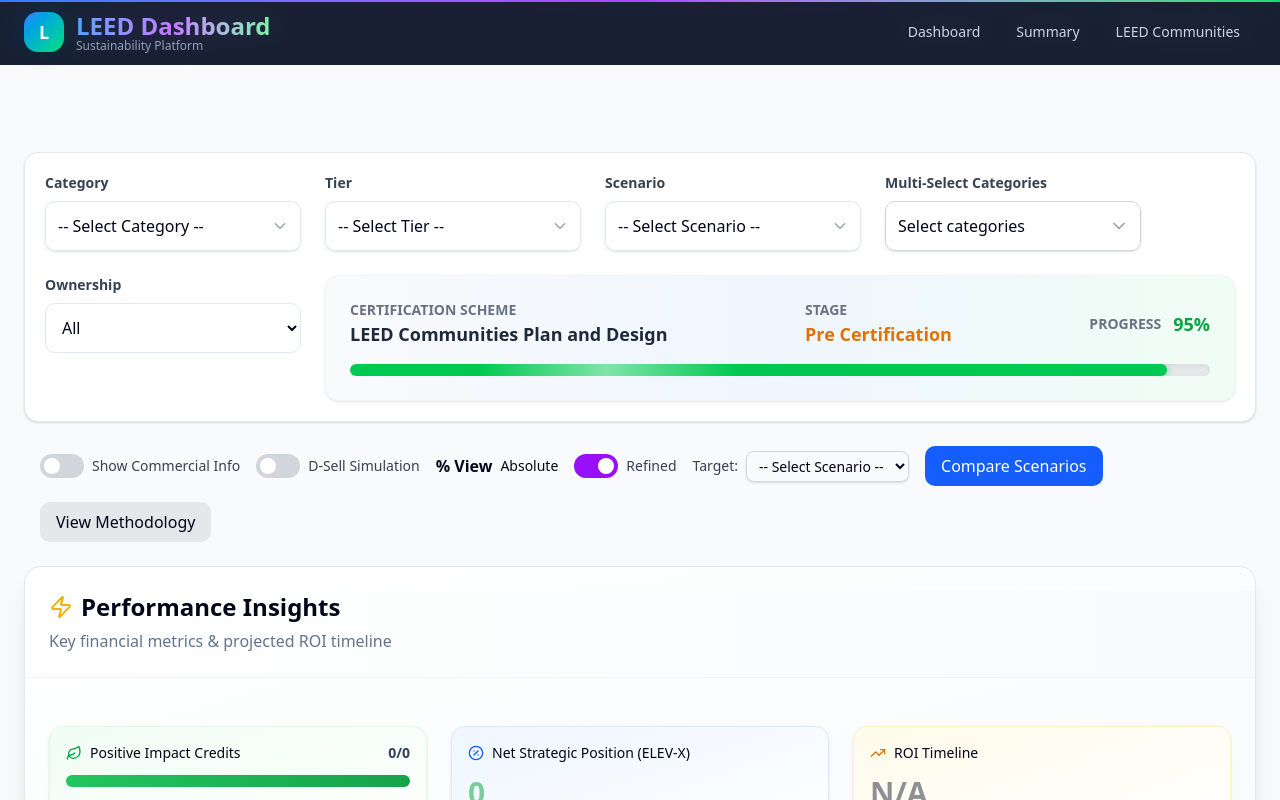
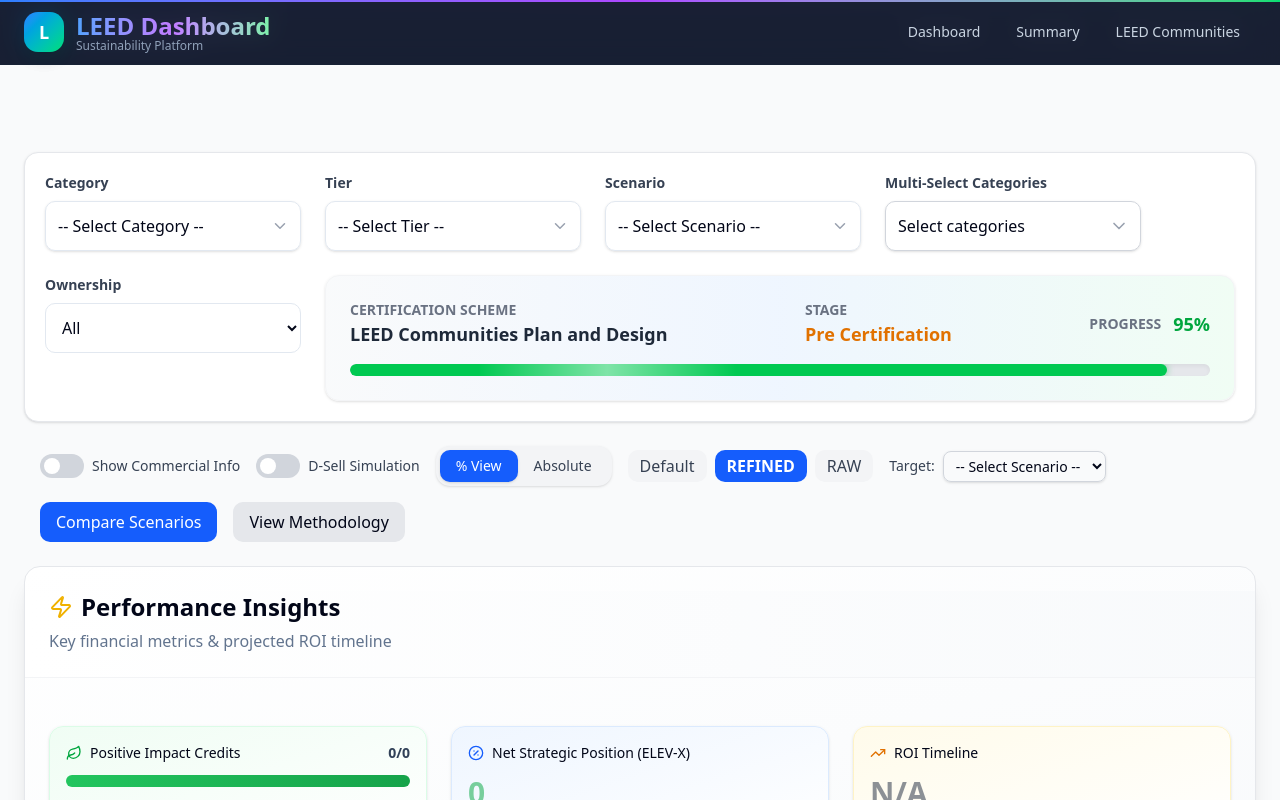
Before and after one commit to M-Talha-Atif/Leeds-Dashboard, a React (Vite) app: page / in a window 1280 px wide. Shown: the top 800 px of the page. Built offline with nearby package versions, Linux system fonts and the light colour scheme.

Commit message:
ui and toggle fix

```diff
--- a/src/pages/Dashboard.jsx
+++ b/src/pages/Dashboard.jsx
@@ -83,7 +83,7 @@
 
 
   const normalizeAssetClassForHardAnSoft = () => {
-     return "Community + ALL";;
+    return "Community + ALL";;
   };
 
 
@@ -129,12 +129,12 @@
 
     // absolute amounts
     const hardAbs = isRefined
-      ? hardPct * hardBase                // already normalized in parsePct
-      : (d.rawHard != null ? Number(d.rawHard) : (hardPct/100) * hardBase);
+      ? (hardPct / 100) * hardBase                // already normalized in parsePct
+      : (d.rawHard != null ? Number(d.rawHard) : (hardPct / 100) * hardBase);
 
     const softAbs = isRefined
-      ? softPct * softBase
-      : (d.rawSoft != null ? Number(d.rawSoft) : (softPct/100) * softBase);
+      ? (softPct / 100) * softBase
+      : (d.rawSoft != null ? Number(d.rawSoft) : (softPct / 100) * softBase);
 
     const opexAbs = isRefined ? (adjustedOpexPct / 100) * opexBase : (adjustedOpexPct / 100) * opexBase;
 
@@ -416,26 +416,41 @@
             </div>
 
             {/* Cost View toggle */}
-            <div className="flex items-center gap-2">
-              <button onClick={() => setCostView("percent")} className={costView === "percent" ? "font-semibold" : "text-sm"}>% View</button>
-              <button onClick={() => setCostView("absolute")} className={costView === "absolute" ? "font-semibold" : "text-sm"}>Absolute</button>
+            <div className="flex rounded-xl bg-gray-100 p-1 shadow-sm">
+              <button
+                onClick={() => setCostView("percent")}
+                className={`flex-1 px-4 py-1.5 rounded-lg text-sm font-medium transition
+      ${costView === "percent"
+                    ? "bg-blue-600 text-white shadow"
+                    : "text-gray-700 hover:bg-gray-200"}`}
+              >
+                % View
+              </button>
+              <button
+                onClick={() => setCostView("absolute")}
+                className={`flex-1 px-4 py-1.5 rounded-lg text-sm font-medium transition
+      ${costView === "absolute"
+                    ? "bg-blue-600 text-white shadow"
+                    : "text-gray-700 hover:bg-gray-200"}`}
+              >
+                Absolute
+              </button>
             </div>
 
-            <div className="flex items-center space-x-2">
-              <Switch
-                checked={costSource === "REFINED"}
-                onChange={(v) => setCostSource(v ? "REFINED" : "RAW")}
-                className={`${costSource === "REFINED" ? "bg-purple-600" : "bg-gray-300"}
-      relative inline-flex h-6 w-11 items-center rounded-full`}
-              >
-                <span
-                  className={`${costSource === "REFINED" ? "translate-x-6" : "translate-x-1"}
-        inline-block h-4 w-4 transform bg-white rounded-full transition`}
-                />
-              </Switch>
-              <span className="text-sm text-gray-700">
-                {costSource === "REFINED" ? "Refined" : "Raw"}
-              </span>
+
+            <div className="flex items-center gap-2">
+              {["", "REFINED", "RAW"].map((mode) => (
+                <button
+                  key={mode || "DEFAULT"}
+                  onClick={() => setCostSource(mode)}
+                  className={`px-3 py-1 rounded-lg transition
+        ${costSource === mode
+                      ? "bg-blue-600 text-white font-semibold"
+                      : "bg-gray-100 text-gray-700 hover:bg-gray-200"}`}
+                >
+                  {mode === "" ? "Default" : mode}
+                </button>
+              ))}
             </div>
 
 
```
